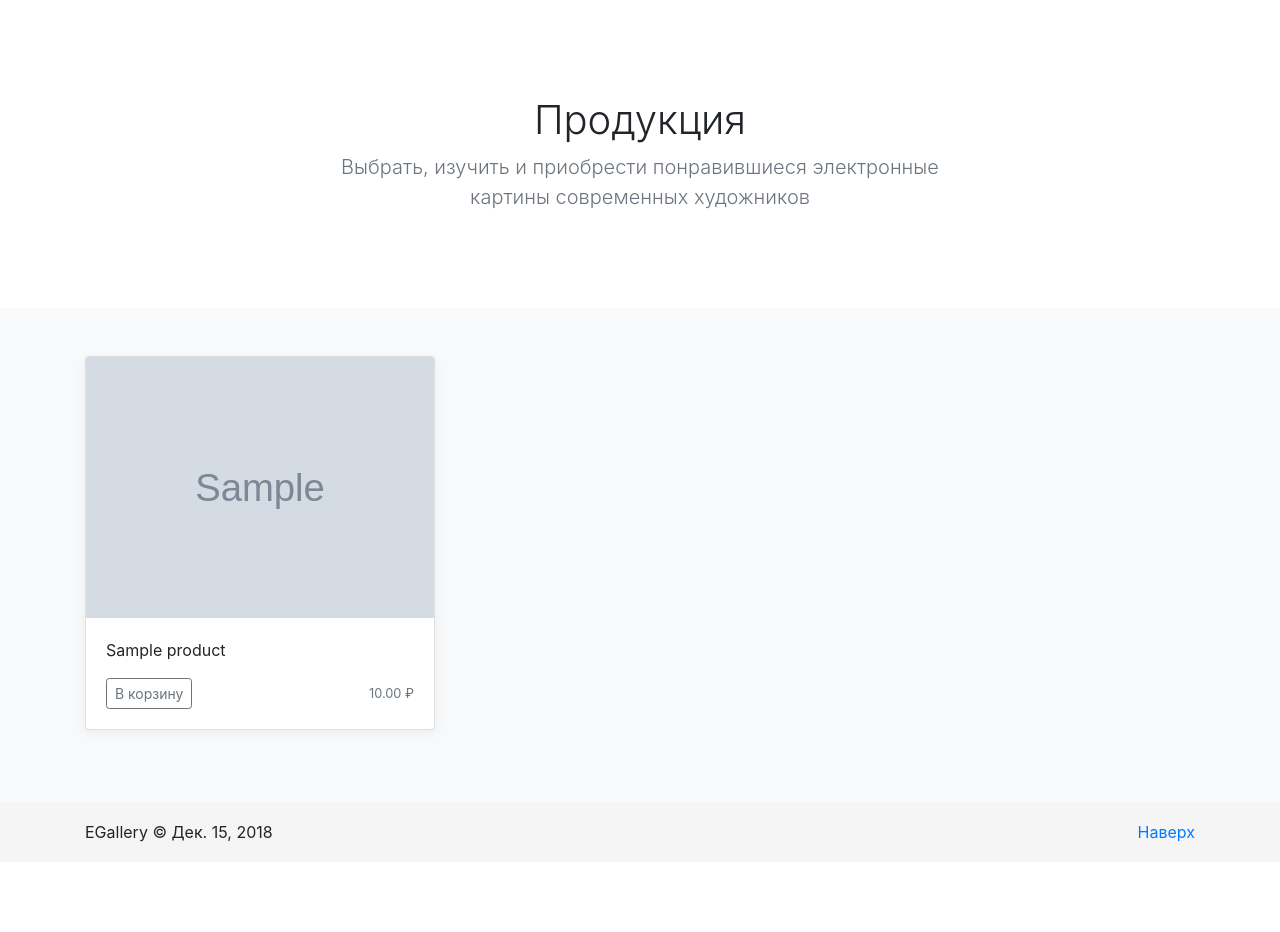
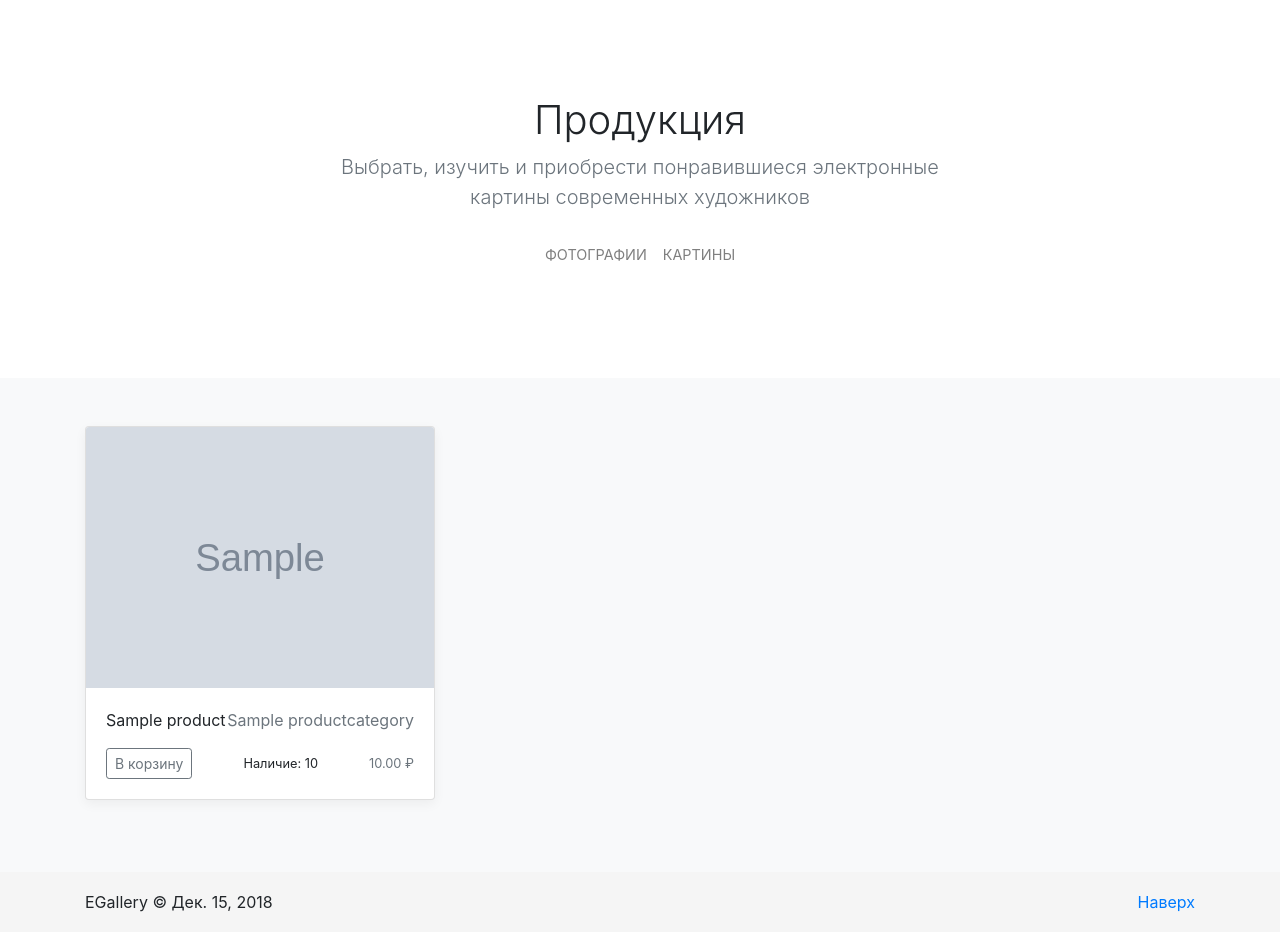
Before and after one commit to dmitry-vs/python-django-education-gb-shop, a Django app: page /products/ in a window 1280 px wide. Shown: the part 56-988 px from the top of the page. Before the commit the page ends 898 px from the top, so only its background shows below. Run offline with Django 3.2, Linux system fonts and the light colour scheme; tables that the repository leaves empty hold one stand-in row (values such as "Sample post"); grey boxes marked "Sample" are stand-in pictures; some libraries are stand-ins or nearby versions.

Commit message:
Added category nav menu to template products.html

```diff
--- a/geekshop/mainapp/templates/mainapp/products.html
+++ b/geekshop/mainapp/templates/mainapp/products.html
@@ -10,7 +10,17 @@
     <div class="container">
       <h1 class="jumbotron-heading">Продукция</h1>
       <p class="lead text-muted">Выбрать, изучить и приобрести понравившиеся электронные картины современных художников</p>
-    </div>
+      <nav class="navbar navbar-expand-md navbar-light bg-white justify-content-center">
+        <ul class="navbar-nav">
+          <li class="navitem">
+            <a class="nav-link initialism" href="#">Фотографии</a>
+          </li>
+          <li class="navitem">
+            <a class="nav-link initialism" href="#">Картины</a>
+          </li>
+        </ul>
+      </nav>
+    </div><!--container-->
   </section>
 {% endblock heading %}
 
@@ -18,7 +28,6 @@
   <div class="album py-5 bg-light">
     <div class="container">
       <div class="row">
-
         {% for item in goods %}
           <div class="col-md-4">
             <div class="card mb-4 box-shadow">
@@ -26,16 +35,19 @@
                 <img class="card-img-top" src="/media/{{ item.image }}" alt="{{ item.name|capfirst }}">
               </a>
               <div class="card-body">
-                <p class="card-text">{{ item.name|capfirst }}</p>
+                <div class="d-flex card-text justify-content-between align-items-center">
+                  <p>{{ item.name|capfirst }}</p>
+                  <p class="text-muted">{{ item.category.name|capfirst }}</p>
+                </div>
                 <div class="d-flex justify-content-between align-items-center">
                   <button type="button" class="btn btn-sm btn-outline-secondary">В корзину</button>
+                  <small>Наличие: {{ item.quantity }}</small>
                   <small class="text-muted">{{ item.price }} &#8381;</small>
                 </div>
               </div>
             </div>
           </div>
         {% endfor %}
-
       </div><!--row-->
     </div><!--container-->
   </div><!--album-->
```
